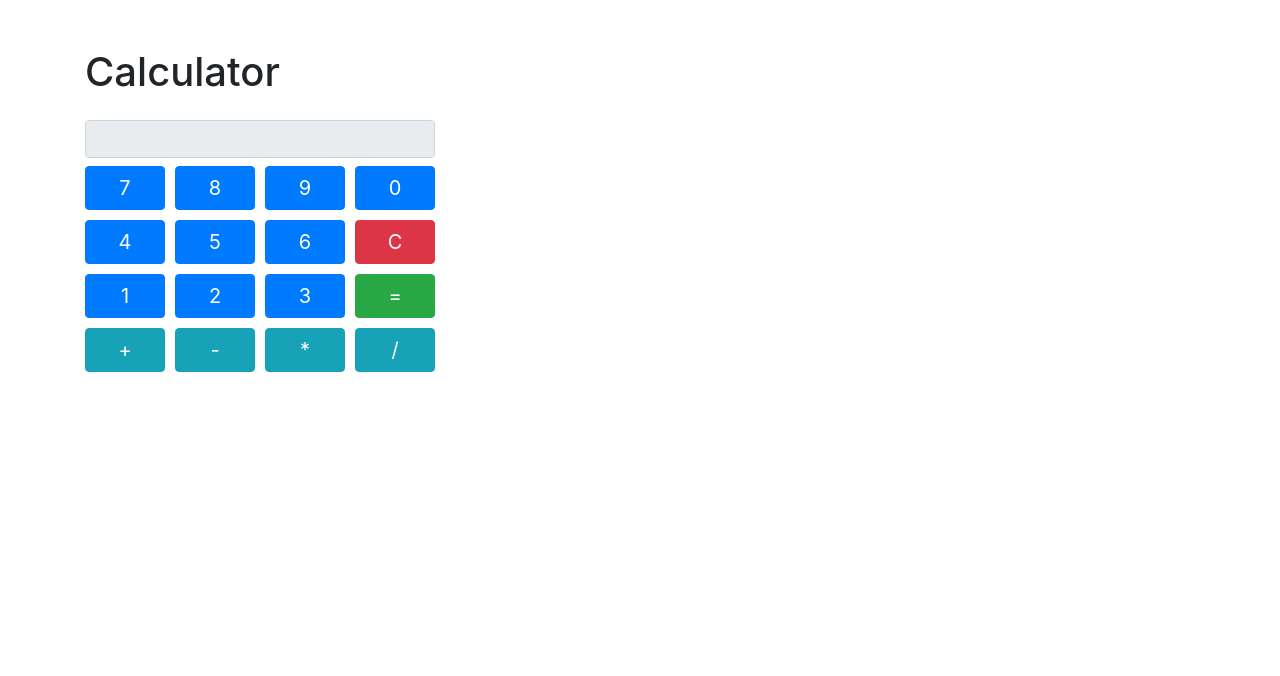
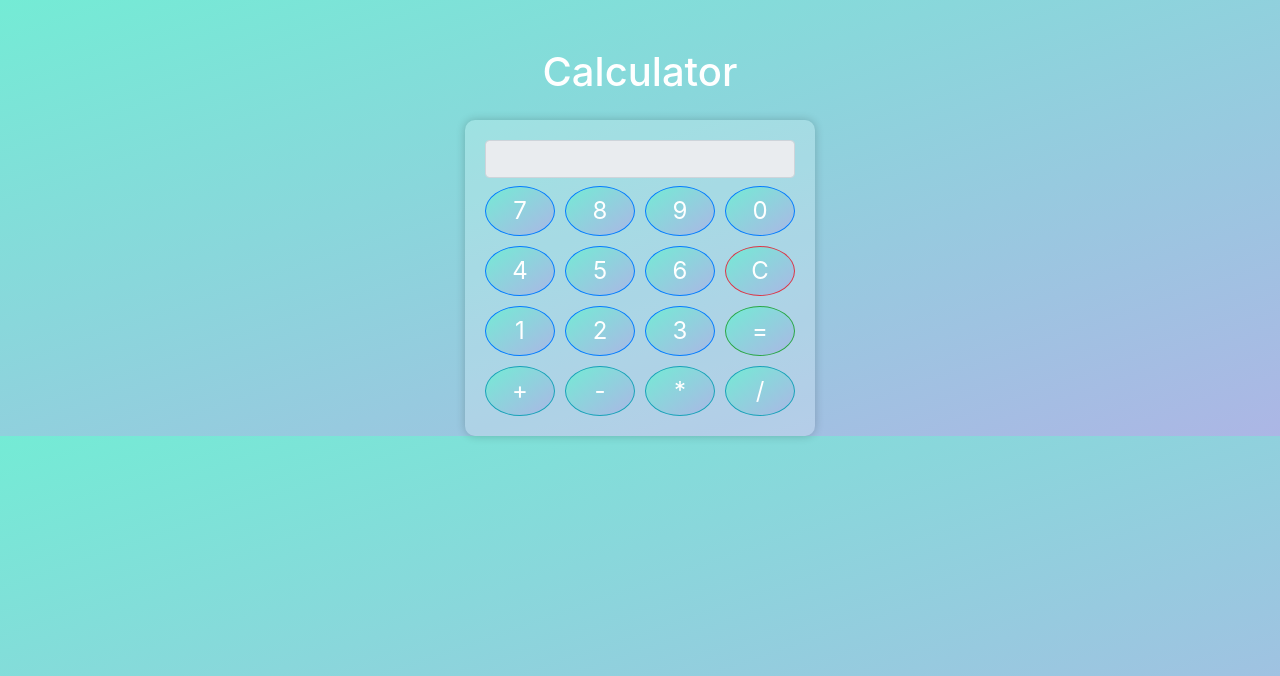
Before and after one commit to BrockAltug/Calculator, a Flask app: page / in a window 1280 px wide. Shown: the top 676 px of the page. Run offline with Flask 3, Linux system fonts and the light colour scheme; some libraries are stand-ins or nearby versions.

Commit message:
changed style

```diff
--- a/templates/index.html
+++ b/templates/index.html
@@ -1,4 +1,3 @@
-<!--main app page-->
 <!DOCTYPE html>
 <html lang="en">
 <head>
@@ -8,6 +7,10 @@
     <!-- Add Bootstrap CSS -->
     <link rel="stylesheet" href="https://maxcdn.bootstrapcdn.com/bootstrap/4.5.2/css/bootstrap.min.css">
     <style>
+        body {
+            background: linear-gradient(to bottom right, #74ebd5, #ACB6E5);
+        }
+
         .calculator-grid {
             display: grid;
             grid-template-columns: repeat(4, 1fr);
@@ -16,16 +19,26 @@
 
         .calculator-button {
             grid-column: span 1;
-            font-size: 20px;
+            font-size: 24px;
+            border-radius: 50%;
+            background: linear-gradient(to bottom right, #74ebd5, #ACB6E5);
+            color: white;
+        }
+
+        .calculator-container {
+            background-color: rgba(255, 255, 255, 0.2);
+            padding: 20px;
+            border-radius: 10px;
+            box-shadow: 0px 0px 10px rgba(0, 0, 0, 0.2);
         }
     </style>
 </head>
 <body>
     <div class="container mt-5">
-        <h1 class="mb-4">Calculator</h1>
-        <div class="row">
+        <h1 class="mb-4 text-center text-white">Calculator</h1>
+        <div class="row justify-content-center">
             <div class="col-md-4">
-                <div class="calculator">
+                <div class="calculator-container">
                     <input type="text" id="display" class="form-control mb-2" disabled>
                     <div class="calculator-grid">
 
@@ -45,8 +58,6 @@
                         <button onclick="appendToDisplay('-')" class="btn btn-info calculator-button">-</button>
                         <button onclick="appendToDisplay('*')" class="btn btn-info calculator-button">*</button>
                         <button onclick="appendToDisplay('/')" class="btn btn-info calculator-button">/</button>
-
-
                     </div>
                 </div>
             </div>
```
